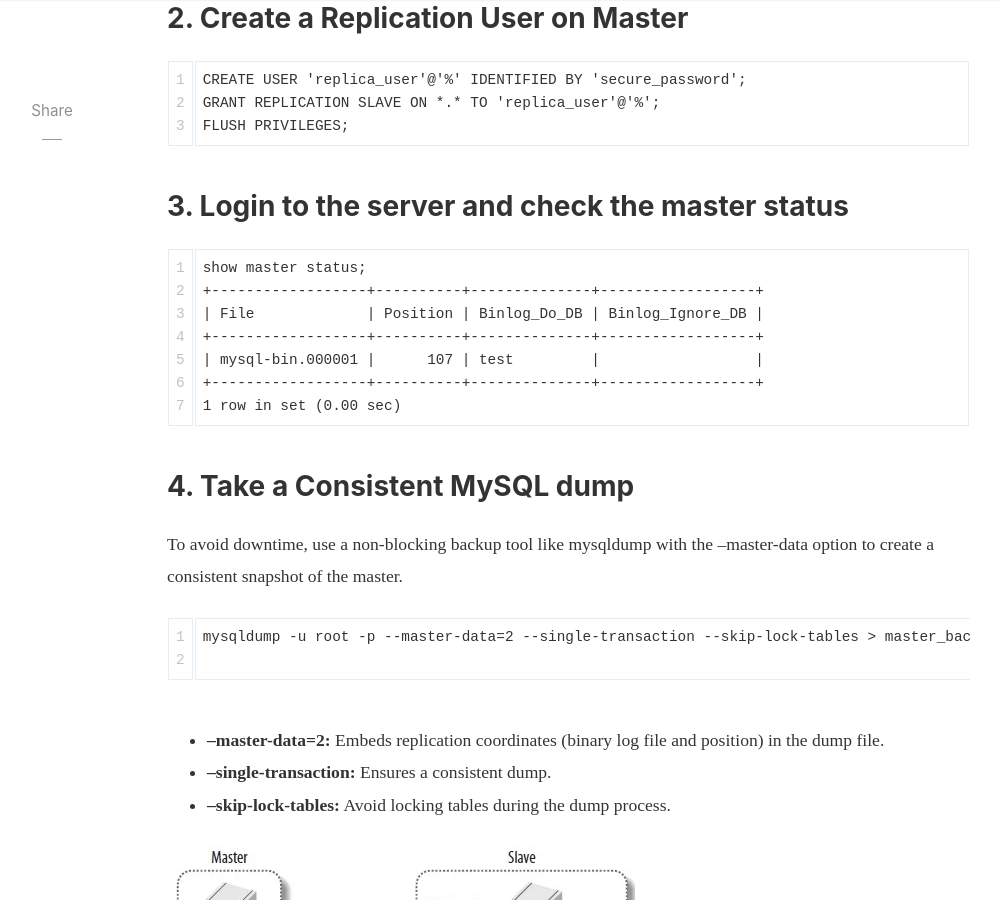
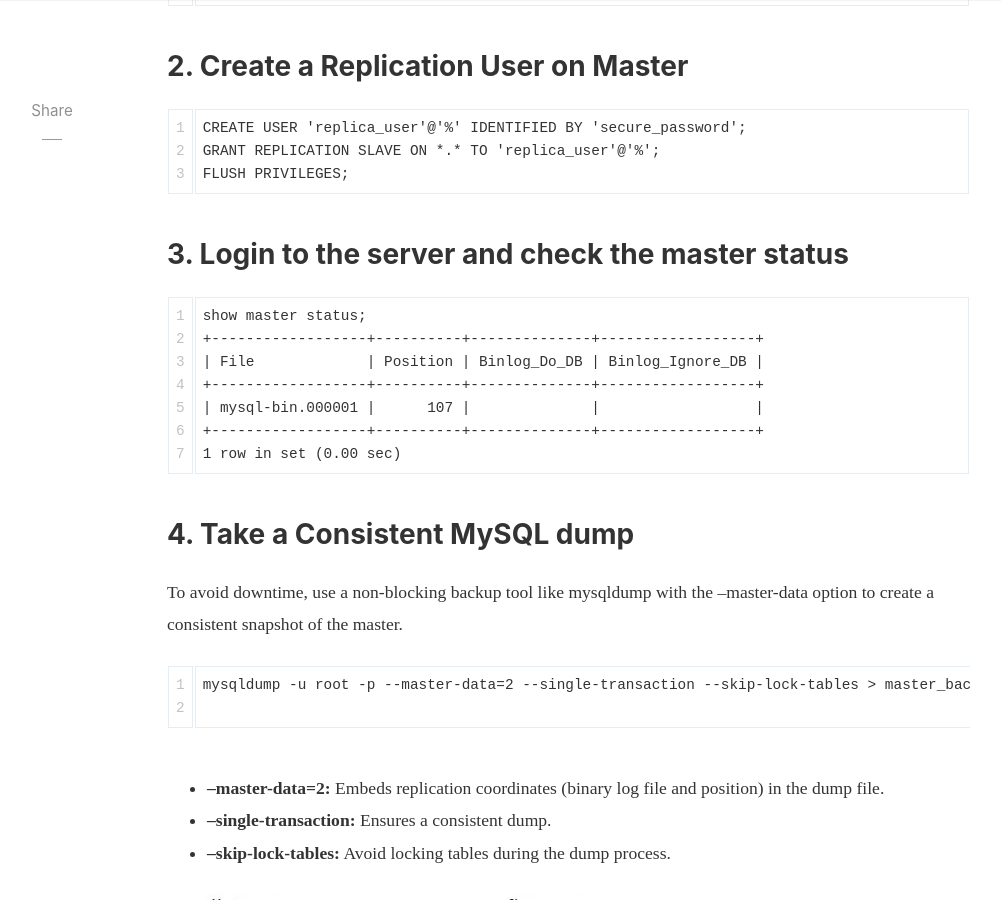
Before and after one commit to pratyush1806/pratyush1806.github.io, a Jekyll site: the page built from _posts/2016-02-10-mysql-master-slave-replication.md, in a window 1280 px wide and 900 px high, scrolled down 1754 px. Shown: the whole window, without its empty margins (118-1119 px from the left). Built offline with Jekyll 4.4.1, drawn with Linux system fonts in a browser that asks for light colours; nearby versions of some CDN libraries; comment, search, counter and statistics services are not loaded; some of the changed text lies outside the part shown.

````diff
--- a/_posts/2016-02-10-mysql-master-slave-replication.md
+++ b/_posts/2016-02-10-mysql-master-slave-replication.md
@@ -45,7 +45,7 @@ show master status;
 +------------------+----------+--------------+------------------+
 | File             | Position | Binlog_Do_DB | Binlog_Ignore_DB |
 +------------------+----------+--------------+------------------+
-| mysql-bin.000001 |      107 | test         |                  |
+| mysql-bin.000001 |      107 |              |                  |
 +------------------+----------+--------------+------------------+
 1 row in set (0.00 sec)
 ```
````
Also changed, not shown: other parts of _posts/2016-02-10-mysql-master-slave-replication.md (+1 -1 lines).
